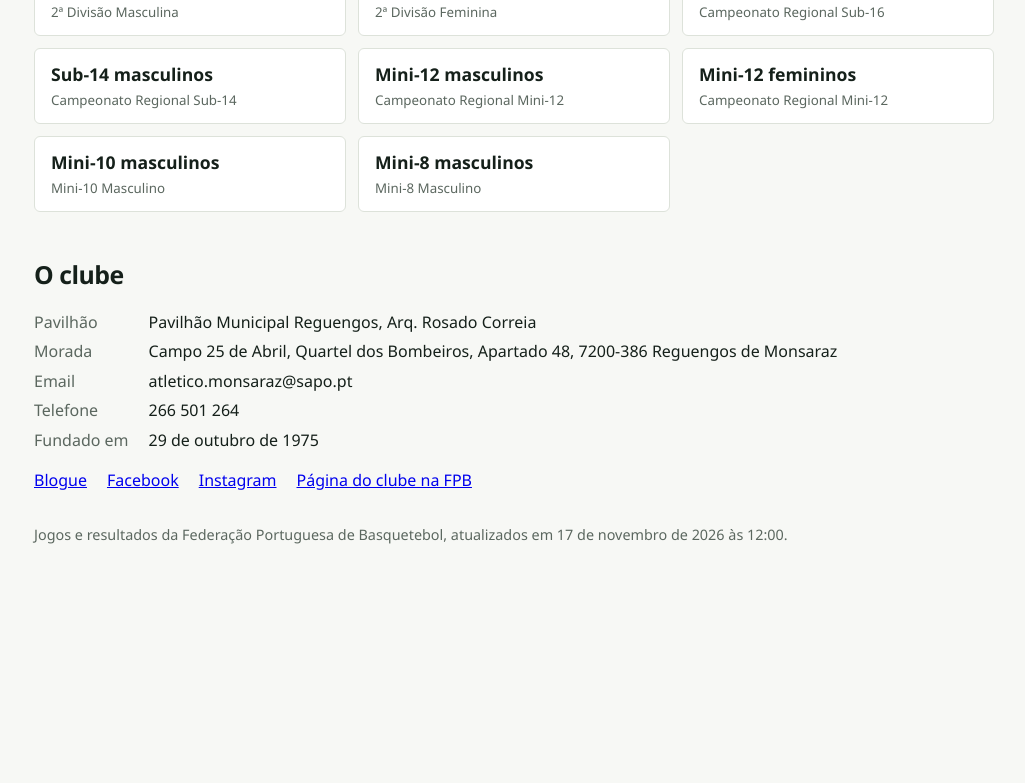
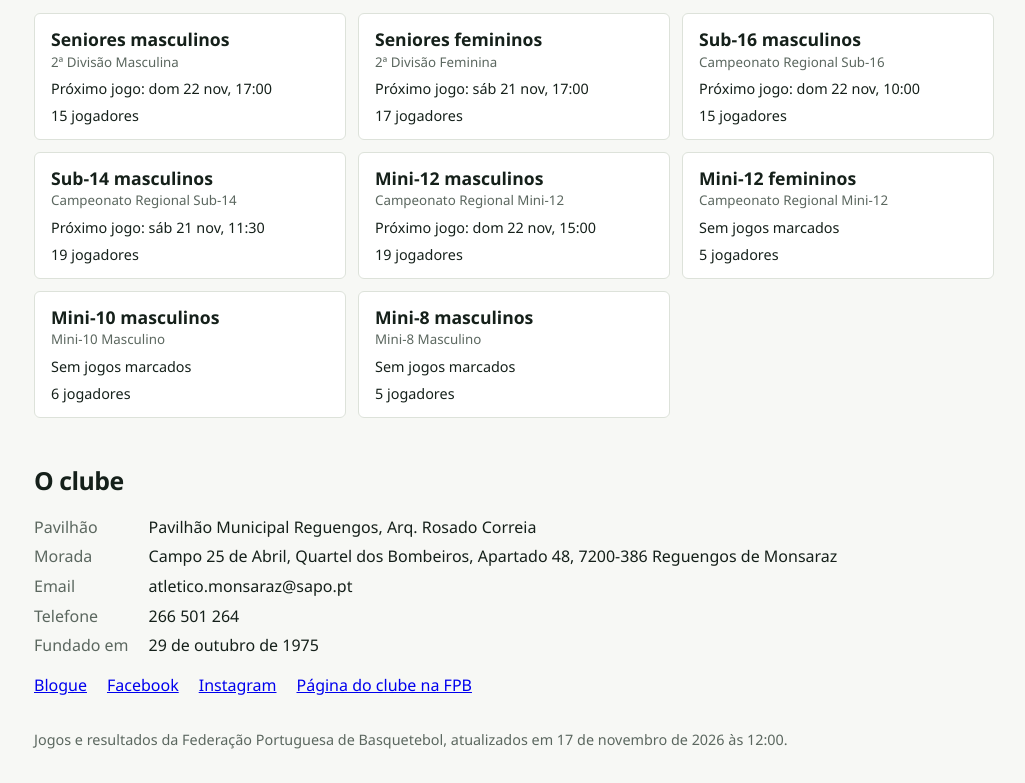
Before and after one commit to TestePP2026/ASC-BVRM, a plain HTML site: page index.html in a window 1280 px wide. Shown: the part 1504-2287 px from the top of the page, without its empty margins (126-1151 px from the left). Before the commit the page ends 2082 px from the top, so only its background shows below. Drawn offline with Linux system fonts and the light colour scheme.

Commit message:
Add files via upload

```diff
--- a/data/rosters.json
+++ b/data/rosters.json
@@ -196,6 +196,432 @@
     "position": "",
     "fpb_id": 252997
    }
+  ],
+  "64410": [
+   {
+    "number": 23,
+    "name": "António Godinho",
+    "position": "",
+    "fpb_id": 252994
+   },
+   {
+    "number": 45,
+    "name": "David Silvério",
+    "position": "",
+    "fpb_id": 282029
+   },
+   {
+    "number": 62,
+    "name": "Gabriel Santa",
+    "position": "",
+    "fpb_id": 314667
+   },
+   {
+    "number": 7,
+    "name": "Gonçalo Carraça",
+    "position": "",
+    "fpb_id": 277187
+   },
+   {
+    "number": 14,
+    "name": "Guilherme Almeida",
+    "position": "",
+    "fpb_id": 243890
+   },
+   {
+    "number": 84,
+    "name": "Gustavo Santos",
+    "position": "",
+    "fpb_id": 236404
+   },
+   {
+    "number": null,
+    "name": "Luiz Nogueira",
+    "position": "",
+    "fpb_id": 297212
+   },
+   {
+    "number": 31,
+    "name": "Martim Paixão",
+    "position": "",
+    "fpb_id": 302094
+   },
+   {
+    "number": 12,
+    "name": "Rodrigo Catrapolo",
+    "position": "",
+    "fpb_id": 286903
+   },
+   {
+    "number": 1,
+    "name": "Rodrigo Couto",
+    "position": "",
+    "fpb_id": 256027
+   },
+   {
+    "number": 16,
+    "name": "Santiago Jacinto",
+    "position": "",
+    "fpb_id": 315058
+   },
+   {
+    "number": 55,
+    "name": "Simão Flores",
+    "position": "",
+    "fpb_id": 297480
+   },
+   {
+    "number": 17,
+    "name": "Tiago Semião",
+    "position": "",
+    "fpb_id": 276648
+   },
+   {
+    "number": 2,
+    "name": "Tomás Marcão",
+    "position": "",
+    "fpb_id": 243877
+   },
+   {
+    "number": 92,
+    "name": "Vicente Pitéu",
+    "position": "",
+    "fpb_id": 239241
+   }
+  ],
+  "64409": [
+   {
+    "number": 26,
+    "name": "Afonso Carvalho",
+    "position": "",
+    "fpb_id": 310916
+   },
+   {
+    "number": 37,
+    "name": "Afonso Mestre",
+    "position": "",
+    "fpb_id": 318538
+   },
+   {
+    "number": null,
+    "name": "Diego Vicente",
+    "position": "",
+    "fpb_id": 325226
+   },
+   {
+    "number": 7,
+    "name": "Diogo Massa",
+    "position": "",
+    "fpb_id": 262657
+   },
+   {
+    "number": 6,
+    "name": "Francisco Leitão",
+    "position": "",
+    "fpb_id": 285246
+   },
+   {
+    "number": 5,
+    "name": "Gabriel Farófia",
+    "position": "",
+    "fpb_id": 307183
+   },
+   {
+    "number": 11,
+    "name": "Gabriel Nunes",
+    "position": "",
+    "fpb_id": 278870
+   },
+   {
+    "number": 22,
+    "name": "Gabriel Rodrigues",
+    "position": "",
+    "fpb_id": 315161
+   },
+   {
+    "number": 8,
+    "name": "Guilherme Rosado",
+    "position": "",
+    "fpb_id": 274629
+   },
+   {
+    "number": null,
+    "name": "Guilherme Simões",
+    "position": "",
+    "fpb_id": 325113
+   },
+   {
+    "number": 20,
+    "name": "José Godinho",
+    "position": "",
+    "fpb_id": 307853
+   },
+   {
+    "number": 80,
+    "name": "João Singéis",
+    "position": "",
+    "fpb_id": 285089
+   },
+   {
+    "number": 3,
+    "name": "Lucas Caeiro",
+    "position": "",
+    "fpb_id": 312489
+   },
+   {
+    "number": 18,
+    "name": "Lucas Furtado",
+    "position": "",
+    "fpb_id": 288350
+   },
+   {
+    "number": 10,
+    "name": "Mateus Farófia",
+    "position": "",
+    "fpb_id": 303102
+   },
+   {
+    "number": 99,
+    "name": "Nhanga Viegas",
+    "position": "",
+    "fpb_id": 302946
+   },
+   {
+    "number": 67,
+    "name": "Simão Vital",
+    "position": "",
+    "fpb_id": 323311
+   },
+   {
+    "number": 97,
+    "name": "Tomás Silva",
+    "position": "",
+    "fpb_id": 320978
+   },
+   {
+    "number": 34,
+    "name": "Vicente Rebocho",
+    "position": "",
+    "fpb_id": 315162
+   }
+  ],
+  "64408": [
+   {
+    "number": 26,
+    "name": "Afonso Carvalho",
+    "position": "",
+    "fpb_id": 310916
+   },
+   {
+    "number": 2,
+    "name": "Diogo Pereira",
+    "position": "",
+    "fpb_id": 315160
+   },
+   {
+    "number": 19,
+    "name": "Filipe Almeida",
+    "position": "",
+    "fpb_id": 315166
+   },
+   {
+    "number": 6,
+    "name": "Francisco Leitão",
+    "position": "",
+    "fpb_id": 285246
+   },
+   {
+    "number": 24,
+    "name": "Gabriel Fernandes",
+    "position": "",
+    "fpb_id": 317145
+   },
+   {
+    "number": 22,
+    "name": "Gabriel Rodrigues",
+    "position": "",
+    "fpb_id": 315161
+   },
+   {
+    "number": 8,
+    "name": "Guilherme Rosado",
+    "position": "",
+    "fpb_id": 274629
+   },
+   {
+    "number": 25,
+    "name": "Henrique Almeida",
+    "position": "",
+    "fpb_id": 275356
+   },
+   {
+    "number": 20,
+    "name": "José Godinho",
+    "position": "",
+    "fpb_id": 307853
+   },
+   {
+    "number": 80,
+    "name": "João Singéis",
+    "position": "",
+    "fpb_id": 285089
+   },
+   {
+    "number": 13,
+    "name": "Lourenço Correia",
+    "position": "",
+    "fpb_id": 323782
+   },
+   {
+    "number": 54,
+    "name": "Lourenço Flores",
+    "position": "",
+    "fpb_id": 311667
+   },
+   {
+    "number": 3,
+    "name": "Lucas Caeiro",
+    "position": "",
+    "fpb_id": 312489
+   },
+   {
+    "number": 10,
+    "name": "Mateus Farófia",
+    "position": "",
+    "fpb_id": 303102
+   },
+   {
+    "number": null,
+    "name": "Miguel Pateiro",
+    "position": "",
+    "fpb_id": 323626
+   },
+   {
+    "number": 14,
+    "name": "Santiago Paixão",
+    "position": "",
+    "fpb_id": 302095
+   },
+   {
+    "number": null,
+    "name": "Santiago Trinca",
+    "position": "",
+    "fpb_id": 324523
+   },
+   {
+    "number": null,
+    "name": "Vicente Claré",
+    "position": "",
+    "fpb_id": 320791
+   },
+   {
+    "number": null,
+    "name": "Vladymyr Popescu",
+    "position": "",
+    "fpb_id": 289751
+   }
+  ],
+  "64411": [
+   {
+    "number": 65,
+    "name": "Beatriz Ferro",
+    "position": "",
+    "fpb_id": 321483
+   },
+   {
+    "number": 12,
+    "name": "Carminho Pereira",
+    "position": "",
+    "fpb_id": 315097
+   },
+   {
+    "number": 29,
+    "name": "Joana Martelo",
+    "position": "",
+    "fpb_id": 300319
+   },
+   {
+    "number": 77,
+    "name": "Margarida Canaverde",
+    "position": "",
+    "fpb_id": 323420
+   },
+   {
+    "number": 42,
+    "name": "Sofia Fialho",
+    "position": "",
+    "fpb_id": 298797
+   }
+  ],
+  "64407": [
+   {
+    "number": null,
+    "name": "António Godinho",
+    "position": "",
+    "fpb_id": 316774
+   },
+   {
+    "number": null,
+    "name": "Henrique Caeiro",
+    "position": "",
+    "fpb_id": 311668
+   },
+   {
+    "number": null,
+    "name": "Miguel Furtado",
+    "position": "",
+    "fpb_id": 288325
+   },
+   {
+    "number": null,
+    "name": "Rodrigo Balixa",
+    "position": "",
+    "fpb_id": 315167
+   },
+   {
+    "number": null,
+    "name": "Santiago Correia",
+    "position": "",
+    "fpb_id": 323414
+   },
+   {
+    "number": null,
+    "name": "Tomás Constantino",
+    "position": "",
+    "fpb_id": 315170
+   }
+  ],
+  "64406": [
+   {
+    "number": null,
+    "name": "Bernardo Medinas",
+    "position": "",
+    "fpb_id": 318541
+   },
+   {
+    "number": null,
+    "name": "Gustavo Balixa",
+    "position": "",
+    "fpb_id": 315400
+   },
+   {
+    "number": null,
+    "name": "Jayson Pereira",
+    "position": "",
+    "fpb_id": 323573
+   },
+   {
+    "number": null,
+    "name": "Manuel Leiria",
+    "position": "",
+    "fpb_id": 315398
+   },
+   {
+    "number": null,
+    "name": "Valentin Ivanov",
+    "position": "",
+    "fpb_id": 312716
+   }
   ]
  }
 }
--- a/data/teams.json
+++ b/data/teams.json
@@ -27,8 +27,7 @@
    "competition": "Campeonato Regional Sub-16",
    "players": [],
    "fpb_id": 64410,
-   "coach": "Principal: Carlos Costa, Paulo Marcão, Mário Amaral, Carolina Coelho. Adjunto: José Catrapolo",
-   "hide_players": true
+   "coach": "Principal: Carlos Costa, Paulo Marcão, Mário Amaral, Carolina Coelho. Adjunto: José Catrapolo"
   },
   {
    "name": "Sub-14 masculinos",
@@ -37,8 +36,7 @@
    "competition": "Campeonato Regional Sub-14",
    "players": [],
    "fpb_id": 64409,
-   "coach": "Principal: Carlos Costa, Paulo Marcão, Cristiana Lopes, Miguel Singéis",
-   "hide_players": true
+   "coach": "Principal: Carlos Costa, Paulo Marcão, Cristiana Lopes, Miguel Singéis"
   },
   {
    "name": "Mini-12 masculinos",
@@ -47,8 +45,7 @@
    "competition": "Campeonato Regional Mini-12",
    "players": [],
    "fpb_id": 64408,
-   "coach": "Principal: Ricardo Baleizão, Miguel Singéis. Adjunto: Cristiana Lopes",
-   "hide_players": true
+   "coach": "Principal: Ricardo Baleizão, Miguel Singéis. Adjunto: Cristiana Lopes"
   },
   {
    "name": "Mini-12 femininos",
@@ -57,8 +54,7 @@
    "competition": "Campeonato Regional Mini-12",
    "players": [],
    "fpb_id": 64411,
-   "coach": "Principal: Carolina Coelho, Cristiana Lopes",
-   "hide_players": true
+   "coach": "Principal: Carolina Coelho, Cristiana Lopes"
   },
   {
    "name": "Mini-10 masculinos",
@@ -67,7 +63,6 @@
    "competition": "",
    "coach": "Principal: Cristiana Lopes, Ricardo Baleizão, Inês Alcaparra, Miguel Singéis",
    "players": [],
-   "hide_players": true,
    "fpb_id": 64407
   },
   {
@@ -77,7 +72,6 @@
    "competition": "",
    "coach": "Principal: Inês Alcaparra, Maria Barreto",
    "players": [],
-   "hide_players": true,
    "fpb_id": 64406
   }
  ]
--- a/index.html
+++ b/index.html
@@ -43,6 +43,18 @@ dl{display:grid;grid-template-columns:max-content 1fr;gap:.35rem 1.25rem;margin:
 #links{display:flex;gap:1.25rem;flex-wrap:wrap}
 footer{color:var(--mut);font-size:.9rem;padding-top:2rem;padding-bottom:2rem}
 @media(max-width:30rem){.g{grid-template-columns:3.2rem 1fr auto;gap:.6rem}}
+.hero h1{font-size:clamp(1.7rem,5vw,2.6rem);max-width:none;margin-bottom:.4rem}
+.hg{margin-top:.9rem;max-width:42rem}
+.hr{display:grid;grid-template-columns:4.5rem 1fr;gap:.75rem;padding:.6rem 0;border-top:1px solid rgba(255,255,255,.25)}
+.hr b{font-size:1.4rem;font-variant-numeric:tabular-nums}.hr small{display:block;opacity:.8}.hr .ht{font-weight:650}
+a.tm{display:block;text-decoration:none;color:inherit}a.tm:hover{border-color:var(--g)}
+a.tm b{display:block;font-size:1.1rem}a.tm small{display:block;color:var(--mut)}.tn{display:block;margin-top:.35rem;font-size:.9rem}
+.back{display:inline-block;margin-top:1rem;font-weight:600}.th{margin:.4rem 0 0}
+.tp{width:100%;max-width:40rem;border-radius:6px;margin-top:.75rem}
+.roster{display:grid;grid-template-columns:repeat(auto-fill,minmax(11.5rem,1fr));gap:.6rem;margin-top:.75rem}
+.pl{background:var(--card);border:1px solid var(--line);border-radius:6px;padding:.55rem .75rem;display:grid;grid-template-columns:2.8rem 1fr;align-items:center}
+.pl b{grid-row:span 2;font-size:1.6rem;color:var(--g);font-variant-numeric:tabular-nums}.pl small{color:var(--mut)}
+.lk{display:flex;gap:1.25rem;flex-wrap:wrap;margin-top:1.5rem}
 </style>
 </head>
 <body>
@@ -52,6 +64,7 @@ footer{color:var(--mut);font-size:.9rem;padding-top:2rem;padding-bottom:2rem}
 <nav aria-label="Principal"><a href="#jogos">Jogos</a><a href="#equipas">Equipas</a><a href="#clube">Clube</a></nav>
 </header>
 <main>
+<div id="home">
 <section class="hero" id="hero" aria-live="polite">
 <svg class="court" viewBox="0 0 400 260" aria-hidden="true" fill="none" stroke="currentColor" stroke-width="2"><rect x="140" y="0" width="120" height="150"/><circle cx="200" cy="150" r="60"/><path d="M40 0v90a160 160 0 0 0 320 0V0"/><circle cx="200" cy="28" r="9"/><path d="M175 14h50"/></svg>
 </section>
@@ -63,6 +76,8 @@ footer{color:var(--mut);font-size:.9rem;padding-top:2rem;padding-bottom:2rem}
 </section>
 <section id="equipas"><h2>Equipas</h2><div class="teams" id="teams"></div></section>
 <section id="clube"><h2>O clube</h2><dl id="club"></dl><div id="links"></div></section>
+</div>
+<section id="team" hidden></section>
 </main>
 <footer><span id="upd"></span></footer>
 <script>
@@ -70,7 +85,7 @@ const q=s=>document.querySelector(s);
 const el=(t,c,x)=>{const e=document.createElement(t);if(c)e.className=c;if(x!=null)e.textContent=x;return e};
 const get=u=>fetch(u,{cache:"no-cache"}).then(r=>r.ok?r.json():null).catch(()=>null);
 const MO=["jan","fev","mar","abr","mai","jun","jul","ago","set","out","nov","dez"],WD=["dom","seg","ter","qua","qui","sex","sáb"];
-const label=(c="")=>{let m=c.match(/sub-?\s?(\d+)/i),k=m?"Sub-"+m[1]:/divis|s[eé]nior/i.test(c)?"Sénior":(m=c.match(/mini\s?-?\s?(\d+)/i))?"Mini "+m[1]:"Outros";return k+(/\bfem/i.test(c)?" F":/\bmas|\bm\b/i.test(c)?" M":"")};
+const label=(c="")=>{let m=c.match(/sub-?\s?(\d+)/i),k=m?(+m[1]<=12?"Mini "+m[1]:"Sub-"+m[1]):/divis|s[eé]nior/i.test(c)?"Sénior":(m=c.match(/mini\s?-?\s?(\d+)/i))?"Mini "+m[1]:"Outros";return k+(/\bfem/i.test(c)?" F":/\bmas|\bm\b/i.test(c)?" M":"")};
 function merge(a=[],man=[]){const m=new Map(a.map(g=>[String(g.id),g])),extra=[];
  for(const x of man){const k=x.id!=null&&x.id!==""?String(x.id):null;
   if(x.hidden){k&&m.delete(k);continue}
@@ -83,9 +98,12 @@ const all=merge(auto?.games,man?.games).map(g=>({...g,cat:label(g.comp)})).sort(
 const played=g=>g.hs!=null&&g.hs!=="",today=new Date().toLocaleDateString("sv-SE");
 const up=all.filter(g=>!played(g)&&g.date>=today),res=all.filter(played).reverse();
 const hero=q("#hero"),n=up[0];
-if(n){hero.append(el("p",0,"Próximo jogo, "+n.cat),el("h1",0,`${n.home} vs ${n.away}`),
- el("p",0,new Date(n.date+"T12:00").toLocaleDateString("pt-PT",{weekday:"long",day:"numeric",month:"long"})+(n.time?`, ${n.time}`:"")),
- el("small",0,[n.venue,n.city].filter(Boolean).join(", ")))}
+if(n){const day=up.filter(g=>g.date===n.date),dt=new Date(n.date+"T12:00"),dd=Math.round((dt-new Date(today+"T12:00"))/864e5);
+ hero.append(el("p",0,day.length>1?"Próximos jogos":"Próximo jogo"),
+  el("h1",0,(dd===0?"Hoje, ":dd===1?"Amanhã, ":"")+dt.toLocaleDateString("pt-PT",{weekday:"long",day:"numeric",month:"long"})));
+ const box=el("div","hg");
+ day.forEach(g=>{const r=el("div","hr"),d=el("div");d.append(el("small",0,g.cat),el("div","ht",`${g.home} vs ${g.away}`),el("small",0,[g.venue,g.city].filter(Boolean).join(", ")));r.append(el("b",0,g.time||"A definir"),d);box.append(r)});
+ hero.append(box)}
 else hero.append(el("h1",0,"Sem jogos marcados"),el("p",0,"Os próximos jogos aparecem aqui assim que a FPB os publicar."));
 const nm=s=>el("span",us(s)?"us":"",s);
 const row=g=>{const d=new Date(g.date+"T12:00"),r=el("div","g"+(us(g.home)?" c":"")),dd=el("div","d"),m=el("div","m"),t=el("div","t"),s=el("div","r");
@@ -104,19 +122,36 @@ const list=(box,arr,empty,k)=>{const a=arr.filter(g=>!f||g.cat===f);box.replaceC
 const draw=()=>{q("#chips").replaceChildren(...["",...cats].map(c=>{const b=el("button",0,c||"Todos");b.type="button";b.setAttribute("aria-pressed",String(c===f));b.onclick=()=>{f=c;draw()};return b}));
  list(q("#up"),up,"Sem jogos marcados neste escalão.","up");list(q("#res"),res,"Ainda sem resultados neste escalão.","res")};
 draw();
+const TITLE=document.title,TT=teams?.teams||[];
+const lab=t=>label(`${t.category||""} ${t.gender||""}`),same=(g,t)=>{const a=lab(t);return a===g.cat||a.startsWith(g.cat+" ")};
+const tid=t=>"equipa-"+(t.fpb_id||t.name.normalize("NFD").replace(/[\u0300-\u036f]/g,"").toLowerCase().replace(/[^a-z0-9]+/g,"-"));
+const plist=t=>[...(t.hide_players?[]:(t.players?.length?t.players:(ros?.teams?.[t.fpb_id]||[])))].sort((a,b)=>(a.number??999)-(b.number??999));
+const short=g=>{const d=new Date(g.date+"T12:00");return `${WD[d.getDay()]} ${d.getDate()} ${MO[d.getMonth()]}`+(g.time?`, ${g.time}`:"")};
 const tl=q("#teams");
-(teams?.teams||[]).forEach(t=>{const d=el("details","tm"),s=el("summary");
- s.append(el("b",0,t.name),el("small",0,t.competition||[t.category,t.gender].filter(Boolean).join(" ")));d.append(s);
- if(t.photo){const i=el("img");i.src=t.photo;i.alt="Equipa "+t.name;i.loading="lazy";d.append(i)}
- if(t.coach)d.append(el("p",0,"Equipa técnica: "+t.coach));
- const p=[...(t.hide_players?[]:(t.players?.length?t.players:(ros?.teams?.[t.fpb_id]||[])))].sort((a,b)=>(a.number??999)-(b.number??999));
- if(p.length){const ul=el("ul");p.forEach(x=>{const li=el("li");li.append(el("span",0,x.number??""),el("div",0,x.name+(x.position?`, ${x.position}`:"")));ul.append(li)});d.append(ul)}
- else d.append(el("p","mut",t.hide_players?"Plantel não publicado.":"Plantel por publicar."));
- if(t.fpb_url){const a=el("a",0,"Classificação na FPB");a.href=t.fpb_url;a.rel="noopener";d.append(a)}
- tl.append(d)});
+TT.forEach(t=>{const a=el("a","tm"),nx=up.find(g=>same(g,t)),np=plist(t).length;a.href="#"+tid(t);
+ a.append(el("b",0,t.name),el("small",0,t.competition||[t.category,t.gender].filter(Boolean).join(" ")),el("span","tn",nx?"Próximo jogo: "+short(nx):"Sem jogos marcados"));
+ if(np)a.append(el("span","tn",np+" jogadores"));tl.append(a)});
+const view=q("#team"),home=q("#home");
+const show=()=>{const m=location.hash.match(/^#(equipa-[\w-]+)$/),t=m&&TT.find(x=>tid(x)===m[1]);
+ if(!t){home.hidden=false;view.hidden=true;document.title=TITLE;if(location.hash)document.getElementById(decodeURIComponent(location.hash.slice(1)))?.scrollIntoView();return}
+ home.hidden=true;view.hidden=false;view.replaceChildren();document.title=t.name+" | ASC/BVRM Basquetebol";
+ const nx=up.filter(g=>same(g,t)),rs=res.filter(g=>same(g,t)),p=plist(t),back=el("a","back","Voltar às equipas");back.href="#equipas";
+ const sec=(h,arr,none)=>{view.append(el("h3",0,h));const d=el("div");arr.forEach(g=>d.append(row(g)));if(!arr.length)d.append(el("p","mut",none));view.append(d)};
+ view.append(back,el("h2","th",t.name),el("p","mut",t.competition||""));
+ if(t.coach)view.append(el("p",0,"Equipa técnica: "+t.coach));
+ if(t.photo){const i=el("img","tp");i.src=t.photo;i.alt="Equipa "+t.name;view.append(i)}
+ sec("Próximos jogos",nx,"Sem jogos marcados.");sec("Resultados",rs,"Ainda sem resultados.");
+ view.append(el("h3",0,"Plantel"));
+ if(p.length){const gr=el("div","roster");p.forEach(x=>{const c=el("div","pl");c.append(el("b",0,x.number??"–"),el("span",0,x.name));if(x.position)c.append(el("small",0,x.position));gr.append(c)});view.append(gr)}
+ else view.append(el("p","mut",t.hide_players?"Plantel não publicado.":"Plantel por publicar."));
+ const ln=el("p","lk");
+ if(t.fpb_id){const a=el("a",0,"Página da equipa na FPB");a.href="https://www.fpb.pt/equipa/equipa_"+t.fpb_id;a.rel="noopener";ln.append(a)}
+ if(t.fpb_url){const a=el("a",0,"Classificação na FPB");a.href=t.fpb_url;a.rel="noopener";ln.append(a)}
+ view.append(ln);scrollTo(0,0)};
 if(club){[["Pavilhão",club.venue],["Morada",club.address],["Email",club.email],["Telefone",club.phone],["Fundado em",club.founded]].filter(x=>x[1]).forEach(([k,v])=>q("#club").append(el("dt",0,k),el("dd",0,v)));
  (club.links||[]).forEach(x=>{const a=el("a",0,x.label);a.href=x.url;a.rel="noopener";q("#links").append(a)})}
 q("#upd").textContent="Jogos e resultados da Federação Portuguesa de Basquetebol"+(auto?.updated?", atualizados em "+new Date(auto.updated).toLocaleString("pt-PT",{dateStyle:"long",timeStyle:"short"}):"")+".";
+show();addEventListener("hashchange",show);
 })();
 </script>
 </body>
```
